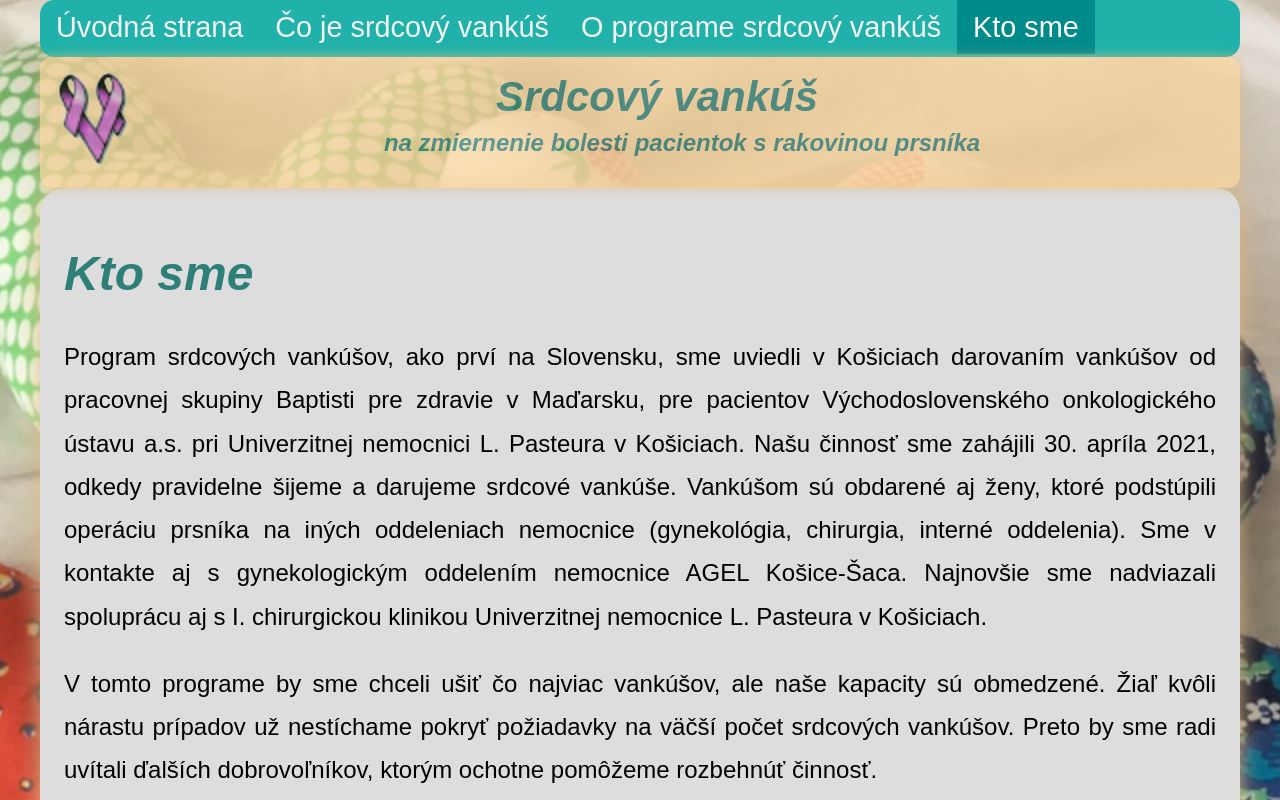
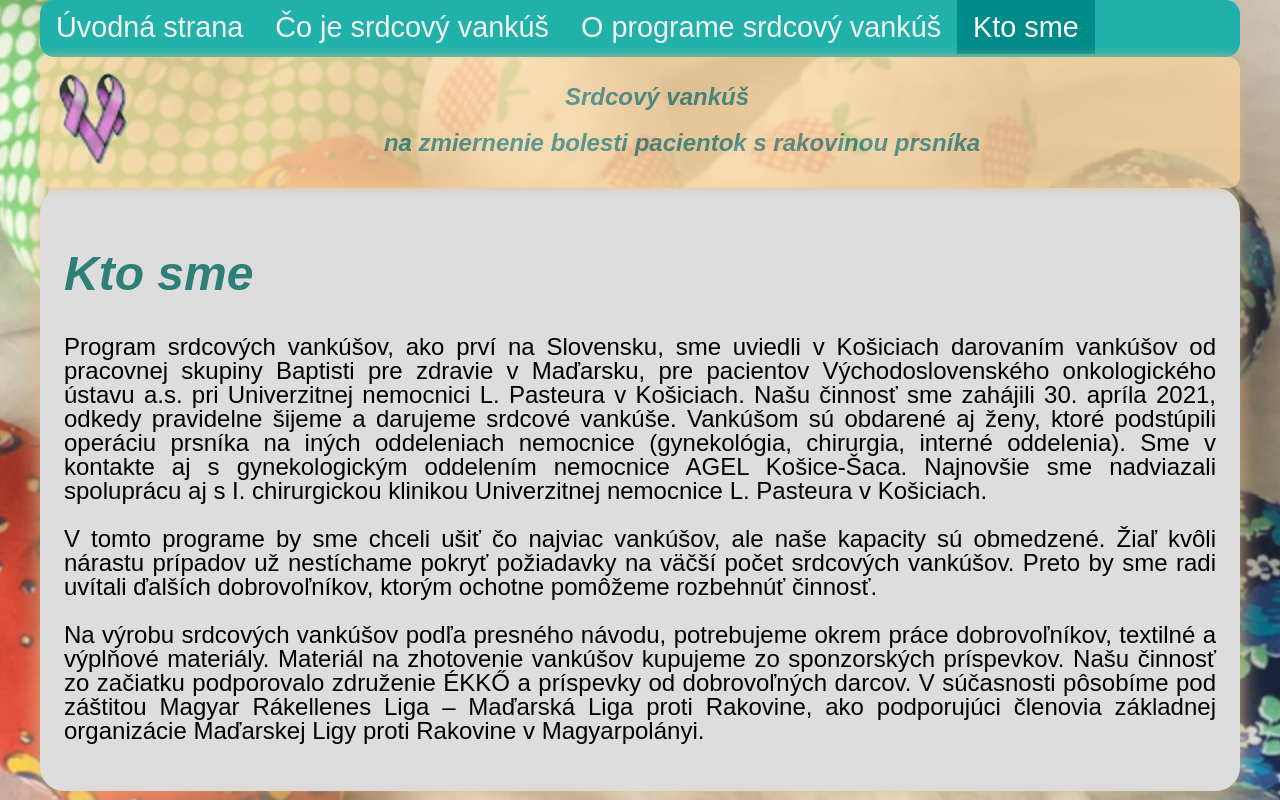
Before and after one commit to pessyp/zosrdca, a plain HTML site: page kto-sme.html in a window 1280 px wide. Shown: the top 800 px of the page. Drawn offline with Linux system fonts and the light colour scheme; a script that the page names is missing.

Commit message:
Update szivparna.css

```diff
--- a/css/szivparna.css
+++ b/css/szivparna.css
@@ -177,3 +177,22 @@ blockquote {
     line-height: 1em;
   }
 }
+@media only screen and (min-width: 360px) {
+  h1, h2 {
+    font-size: 2em; /* or a smaller size of your choice */
+  }
+  p{
+    font-size: 1em;
+    line-height: 1em;
+  }
+}
+@media only screen and (min-height: 740px)
+{
+  h1, h2 {
+    font-size: 2em; /* or a smaller size of your choice */
+  }
+  p{
+    font-size: 1em;
+    line-height: 1em;
+  }
+}
```
